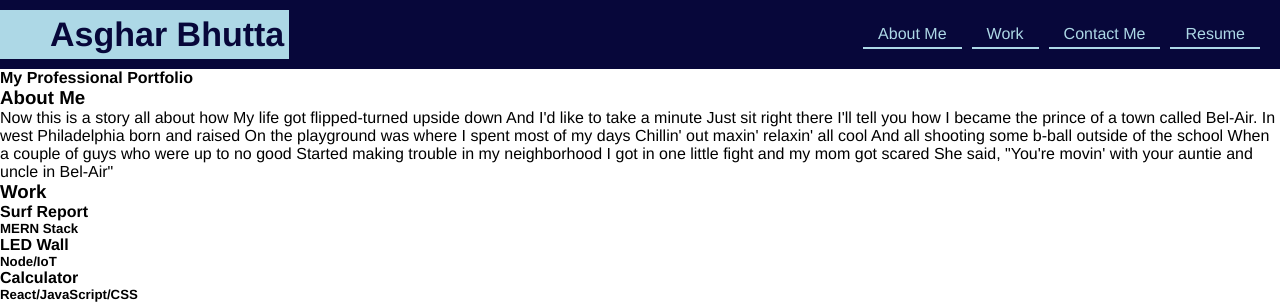
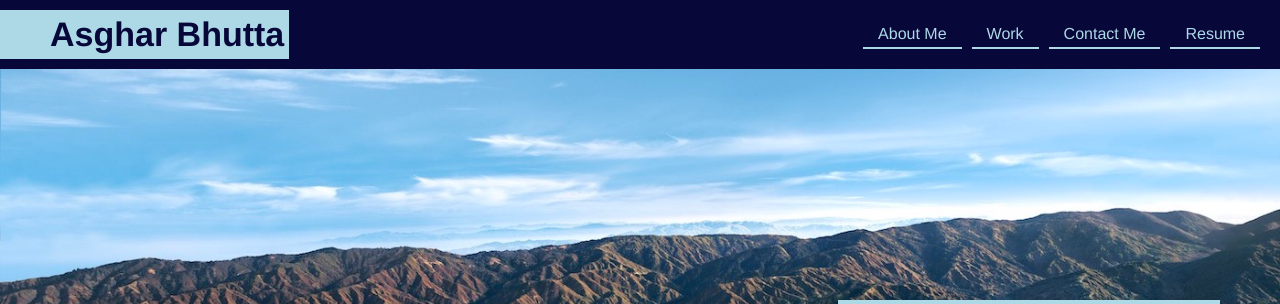
Before and after one commit to asgharbhutta/Ass-2-Portfolio, a plain HTML site: page index.html in a window 1280 px wide. Shown: the top 304 px of the page. Drawn offline with Linux system fonts and the light colour scheme.

Commit message:
Addition

```diff
--- a/assets/css/style.css
+++ b/assets/css/style.css
@@ -1,3 +1,8 @@
+:root {
+    --lightblue: lightblue;
+    --darkblue: rgb(7, 7, 58);
+}
+
 * {
     margin: 0;
     padding: 0;
@@ -6,13 +11,20 @@
 
 body {
     font-family: Helvetica, Arial, sans-serif;
+    background-color: rgb(221, 241, 247);
   }
+
+.section-title {
+    margin: 20px 25px 55px 100px;
+    font-size: 50px;
+    text-align: right;
+}
 
 /* Header/Nav Style */
 header {
     display: flex;
     padding: 10px 0;
-    background: rgb(7, 7, 58);
+    background: var(--darkblue);
     justify-content: space-between;
     flex-wrap: wrap;
 }
@@ -23,8 +35,8 @@ header a {
 
 header h5 {
     font-size: 34px;
-    background-color: lightblue;
-    color:rgb(7, 7, 58);
+    background-color: var(--lightblue);
+    color:var(--darkblue);
     margin: 0;
     padding: 5px 5px 5px 50px;
 }
@@ -40,17 +52,75 @@ header nav ul {
 }
 
 header nav ul li a{
-    color: lightblue;
-    border-bottom: 2px solid lightblue;
+    color: var(--lightblue);
+    border-bottom: 2px solid var(--lightblue);
     padding:5px 15px;
     margin: 5px;
 }
 header nav ul li a:hover{
-    color: rgb(7, 7, 58);
-    border-bottom: 2px solid rgb(7, 7, 58);
-    background-color: lightblue;
+    color: var(--darkblue);
+    border-bottom: 2px solid var(--darkblue);
+    background-color: var(--lightblue);
     padding:5px 15px;
     margin: 5px;
 }
 
-/* End of Header/Nav Styles /*
+/* End of Header/Nav Styles */
+
+/* Start of Hero/Jumbotron Styles */
+.hero{
+    background-image: url("../images/Hero.jpg");
+    height: 300px;
+    background-size:cover;
+    background-position: center;
+    display: flex;
+    align-items: flex-end;
+    justify-content: flex-end;
+}
+
+.hero h4 {
+    background-color: var(--lightblue);
+    padding: 10px;
+    margin: 0 60px 15px 0;
+    font-size: 30px;
+    color: var(--darkblue);
+}
+
+/* End of Hero/Jumbtron Styles */
+
+/* Start of About Me Styles */
+.aboutme {
+    display: flex;
+}
+
+.aboutme p {
+    margin: 25px 0 25px 0;
+    padding-left: 25px;
+    line-height: 1.4;
+    border-left: 5px solid var(--darkblue);
+}
+
+/* End of About Me Styles */
+
+/* Start of Work Styles */
+.work {
+    display: flex;
+}
+
+.grid-container {
+    display: grid;
+    grid-template-columns: 200px 200px 200px;
+    grid-template-rows: 200px 200px 200px;
+    grid-gap: 10px;
+    border-left: 5px solid var(--darkblue);
+    padding-left: 25px;
+    margin-left: 20px;
+}
+.grid-item {
+    border: 2px solid var(--lightblue);
+    background-color: var(--lightblue);
+}
+
+.grid-item.box1 {
+
+}
--- a/index.html
+++ b/index.html
@@ -39,12 +39,14 @@
         <!-- About Me -->
         <section id="aboutme" class="aboutme">
             <div>
-                <h3>About Me</h3>
+                <h3 class="section-title">About Me</h3>
             </div>
             <div>
                 <p>
                     Now this is a story all about how My life got flipped-turned upside down And I'd like to take a minute
-                    Just sit right there I'll tell you how I became the prince of a town called Bel-Air. In west Philadelphia born and raised
+                    Just sit right there I'll tell you how I became the prince of a town called Bel-Air.
+                    <br/><br>
+                    In west Philadelphia born and raised
                     On the playground was where I spent most of my days Chillin' out maxin' relaxin' all cool And all shooting some b-ball outside of the school
                     When a couple of guys who were up to no good Started making trouble in my neighborhood
                     I got in one little fight and my mom got scared She said, "You're movin' with your auntie and uncle in Bel-Air"
@@ -54,37 +56,36 @@
 
         <!-- Work -->
         <section id="work" class="work">
-            <h3>Work</h3>
-            <div class="grid-wrapper">
+            <div>
+                <h3 class="section-title">Work</h3>
+            </div>
                 <div class="grid-container">
-                    <div class="grid-item">
+                    <div class="grid-item box1">
                         <h4>Surf Report</h4>
                         <h5>MERN Stack</h5>
                     </div>
-                    <div class="grid-item">
+                    <div class="grid-item box2">
                         <h4>LED Wall</h4>
                         <h5>Node/IoT</h5>
                     </div>
-                    <div class="grid-item">
+                    <div class="grid-item box3">
                         <h4>Calculator</h4>
                         <h5>React/JavaScript/CSS</h5>
                     </div>
-                    <div class="grid-item">
+                    <div class="grid-item box4">
                         <h4>Pastel Puzzels</h4>
                         <h5>MERN Stack</h5>
                     </div>
-                    <div class="grid-item">
+                    <div class="grid-item box5">
                         <h4>Run Buddy</h4>
                         <h5>HTML/CSS</h5>
                     </div>
                 </div>
-            </div>
-
-
         </section>
 
         <!-- Contact -->
         <section id="contact" class="contact">
+            <h3 class="section-title">Contact Me</h3>
             <ul>
                 <li>
                     647-202-0754
```
Also changed, not shown: assets/images/Hero.jpg (added).
